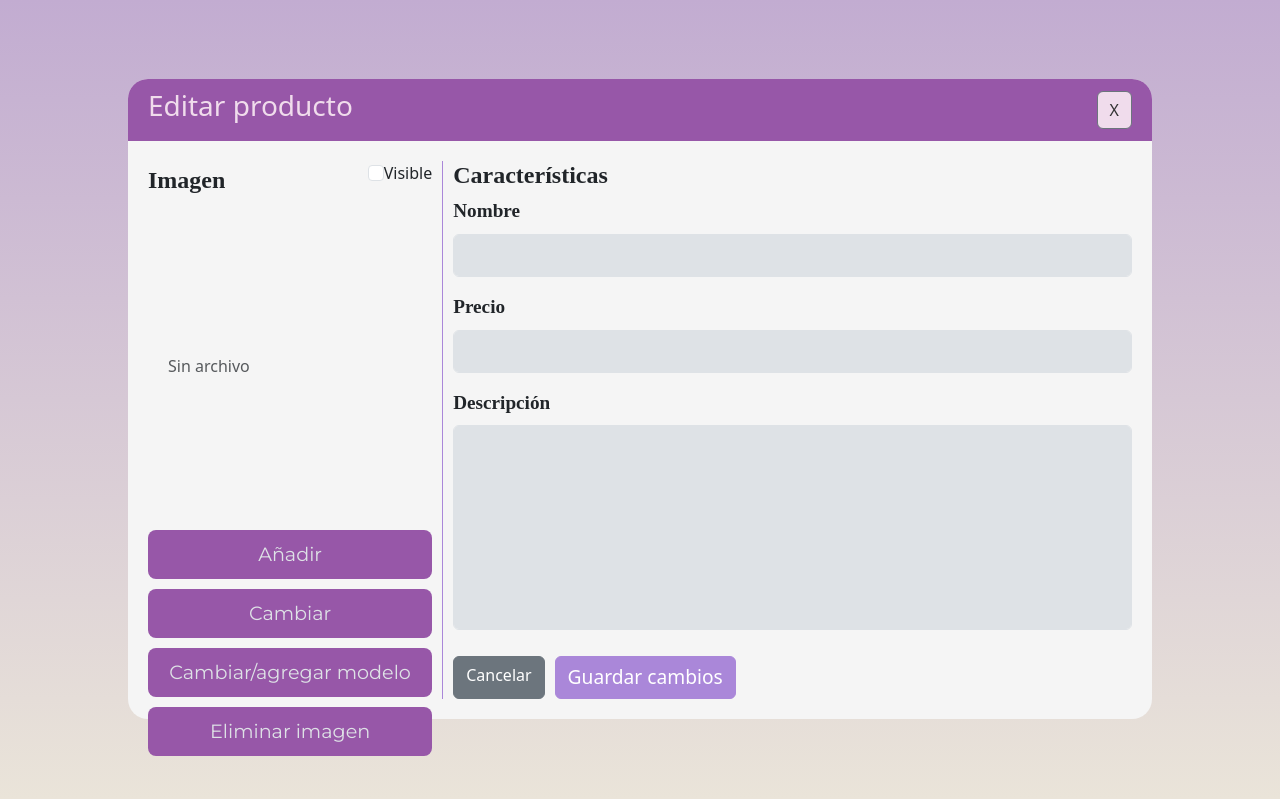
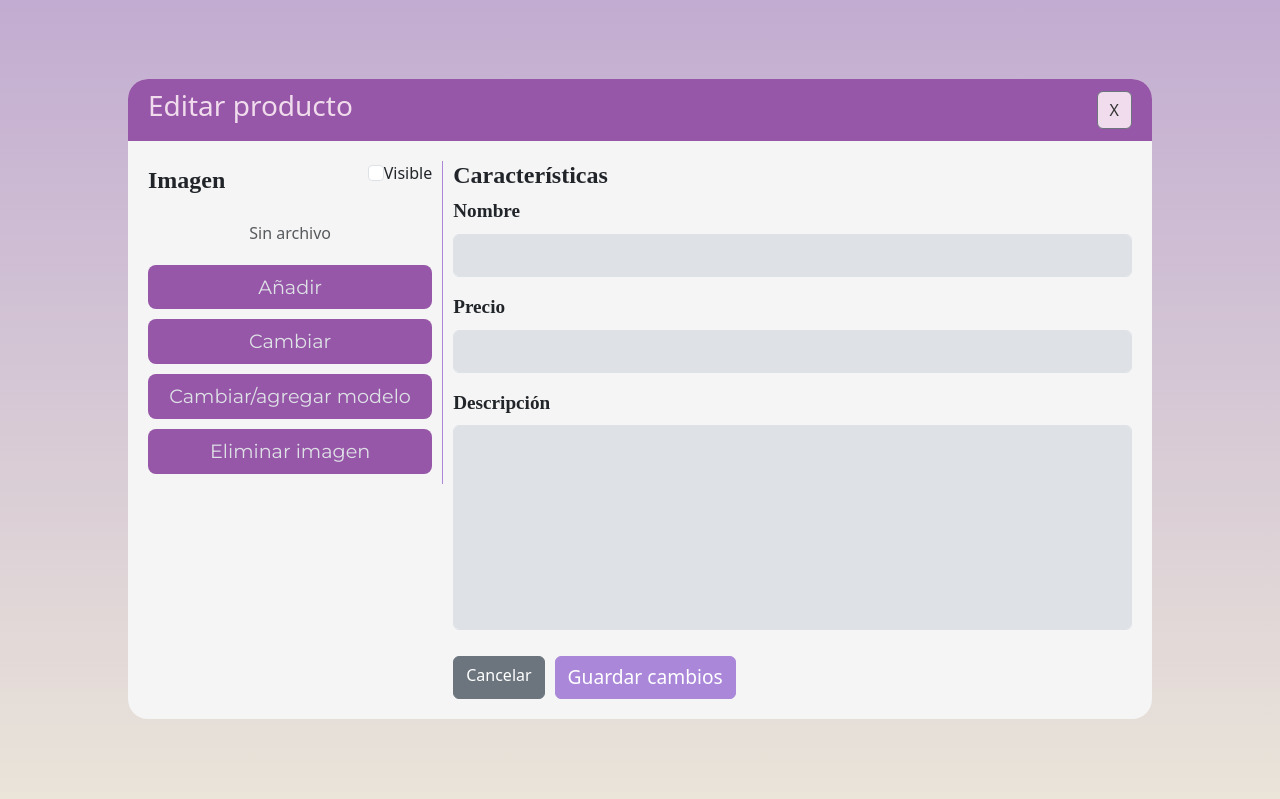
Before and after one commit to matildegarelik/vidriera-digital-interactiva, a Flask app: template app/templates/lente_detalle.html in a window 1280 px wide. Shown: the part 122-921 px from the top of the page. Run offline with Flask 3, Linux system fonts and the light colour scheme; the template is opened without the code that fills it, so the values that code supplies are empty; some libraries are stand-ins or nearby versions; some web fonts are replaced.

Commit message:
Arreglé unas cositas para que el editar se adapte al tamaño de la ventana y no queden cosas afuera

```diff
--- a/app/static/css/editar_producto.css
+++ b/app/static/css/editar_producto.css
@@ -49,6 +49,7 @@
     flex: 1;
     display: flex;
     padding: 20px;
+    height: 100%;
 }
 
 .contenido_izquierda{
@@ -57,6 +58,7 @@
     padding-right: 10px;
     padding-bottom: 10px;
     border-right: 1px solid var(--main-color);
+    height: 100%;
 
     display: flex;
     flex-direction: column;
@@ -86,11 +88,17 @@
 
 .imagen_costado{
     margin: 20px;
+    flex: 0 0 60%;
+    display: flex;
+    align-items: center;
+    justify-content: center;
+    max-height: 60%;
 }
+
 
 .imagen_costado img {
   width: 100%;
-  height: auto;
+  height: 100%;
   max-width: 400px;
   display: block;
   margin: 0 auto;
@@ -100,22 +108,25 @@
 
 .botones_izquierda{
     display: flex;
+    flex: 0 0 30%;
     flex-direction: column;
     align-items: stretch;
     justify-content: space-between;
     gap: 10px;
     width: 100%;
-    height: 30%;
+    flex-shrink: 1;
+    max-height: 30%;
 }
 
 .boton_izq{
     width: 100%;
-  padding: 10px;
+  padding: 8px;
   border: none;
   background-color: var(--secondary-color);
   color:  var(--background-color);
   border-radius: 8px;
   display: inline-block;
+
 
   font-family: "Montserrat";
   font-size: larger;
```
